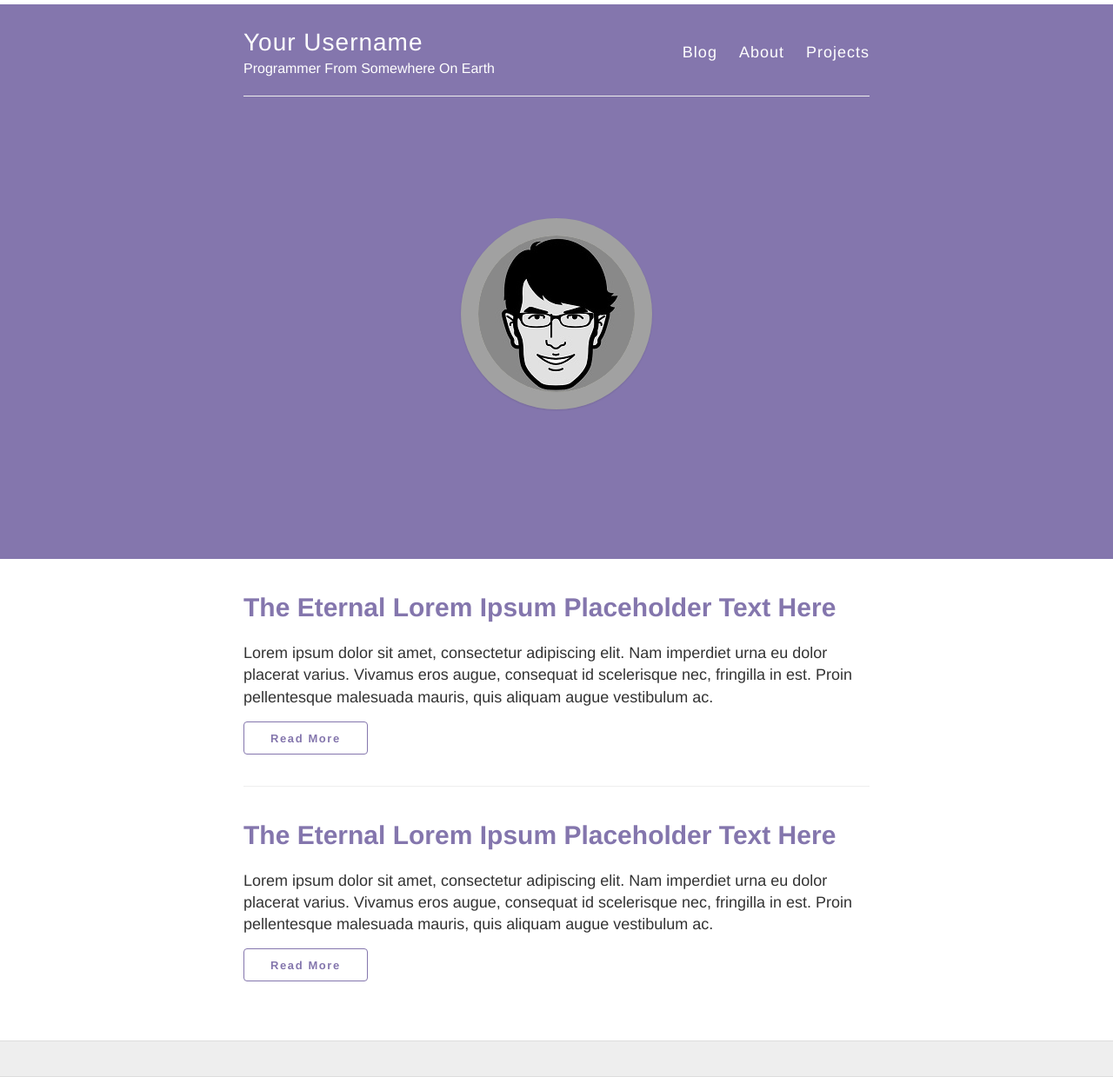
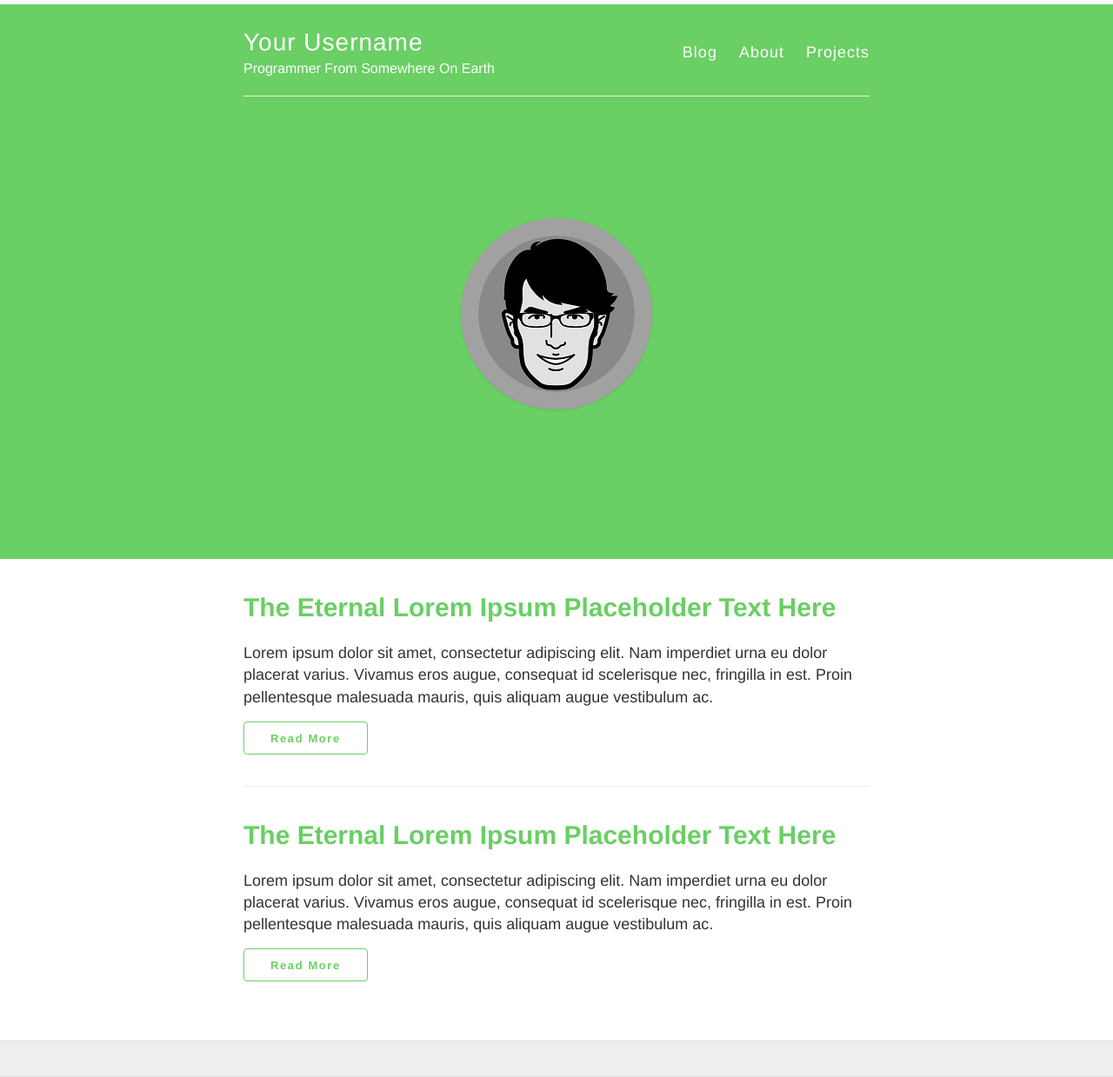
Before and after one commit to ArpithaMalavalli/ArpithaMalavalli.github.io, a Jekyll site: the page built from index.html, in a window 1280 px wide. Shown: the whole page at 87% size. Built offline with Jekyll 4.4.1, drawn with Linux system fonts in a browser that asks for light colours; nearby versions of some CDN libraries.

Commit message:
changed colour format

```diff
--- a/_sass/_variables.scss
+++ b/_sass/_variables.scss
@@ -18,7 +18,7 @@ $blue: #4183C4;
 // Main theme colors
 // Some cool main theme colors(violet:#8476ad;blue:#5cacee;red:#ff7373,#ff6f69;green:#6acf64,#2ddbb3;orange:#ffa268)
 
-$mono-color:#8476ad;                // main theme color(header, links, footer icons, buttons, post-title)
+$mono-color:#6acf64;                // main theme color(header, links, footer icons, buttons, post-title)
 $hl-color: $darkGray;              // header link color (author name and posted on date) for blog post meta
 $navbar-hover-color:$gray;        // navbar hover color (site name and navbar links hover color)
 $link-color: $darkerGray;        // normal hyperlink color other than the ones above.
@@ -29,7 +29,7 @@ $link-color: $darkerGray;        // normal hyperlink color other than the ones a
 $h1-color: $mono-color;
 $h2-color: $mono-color;
 $h3-color: $darkerGray;
-$h4-color: $gray;
+$h4-color: $white;
 
 // Your avatar
 
```
